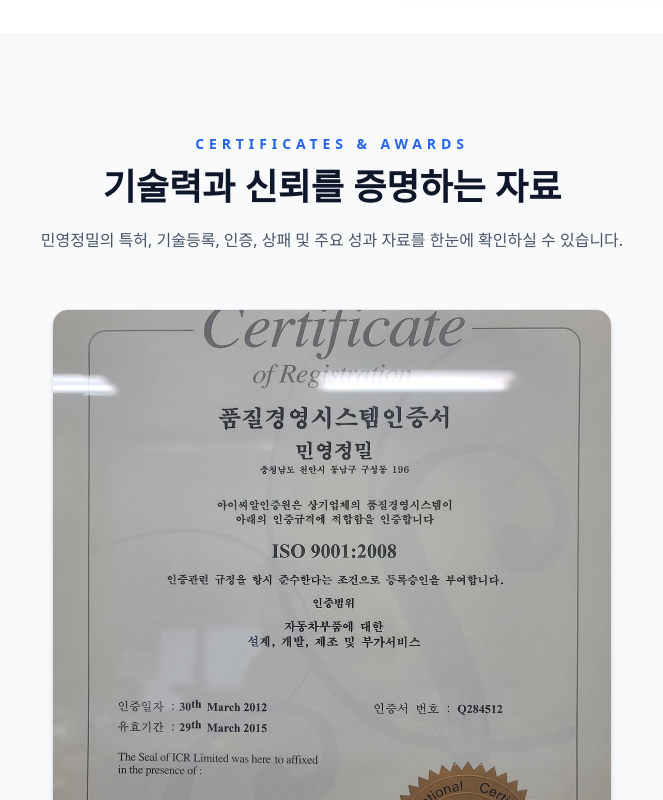
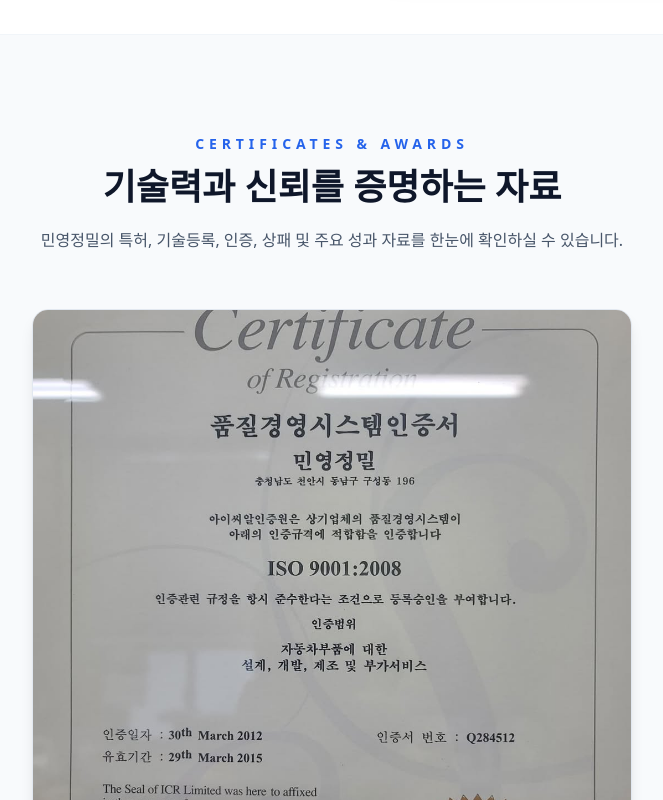
Before and after one commit to noajun1210-hub/min-young-precision, a React (Vite) app: page / in a window 1280 px wide. Shown: the part 1480-2280 px from the top of the page, without its empty margins (308-971 px from the left). Built offline with nearby package versions, Linux system fonts and the light colour scheme; the HTML template or start-up script is replaced by a standard one.

Commit message:
Update Achievements.tsx

```diff
--- a/src/components/Achievements.tsx
+++ b/src/components/Achievements.tsx
@@ -12,18 +12,9 @@ export default function Achievements() {
     }))
   );
 
-  const galleryGridClass =
-    allImages.length === 1
-      ? 'grid grid-cols-1 justify-items-center'
-      : allImages.length === 2
-        ? 'grid grid-cols-1 gap-10 sm:grid-cols-2'
-        : allImages.length === 3
-          ? 'grid grid-cols-1 gap-10 sm:grid-cols-2 lg:grid-cols-3'
-          : 'grid grid-cols-1 gap-10 sm:grid-cols-2 lg:grid-cols-4';
-
   return (
     <section id="achievements" className="py-24 bg-slate-50 border-t border-slate-100">
-      <div className="mx-auto max-w-[1520px] px-4 sm:px-6 lg:px-8">
+      <div className="mx-auto w-full max-w-[1800px] px-4 sm:px-6 lg:px-10">
         <div className="text-center mb-14">
           <span className="text-brand-blue font-bold uppercase tracking-[0.35em] text-xs md:text-sm">
             CERTIFICATES & AWARDS
@@ -39,7 +30,12 @@ export default function Achievements() {
         </div>
 
         {allImages.length > 0 ? (
-          <div className={galleryGridClass}>
+          <div className="relative">
+            <div
+              className={`flex snap-x snap-mandatory gap-8 overflow-x-auto pb-8 ${
+                allImages.length === 1 ? 'justify-center' : ''
+              }`}
+            >
               {allImages.map((item, index) => (
                 <a
                   key={`${item.image}-${index}`}
@@ -47,17 +43,22 @@ export default function Achievements() {
                   target="_blank"
                   rel="noreferrer"
                   aria-label={`${item.category} 이미지 ${index + 1} 크게 보기`}
-                className={`group block w-full ${
-                  allImages.length === 1 ? 'max-w-[560px]' : ''
-                }`}
+                  className="group block w-[86vw] max-w-[620px] shrink-0 snap-center sm:w-[520px] lg:w-[560px] xl:w-[600px]"
                 >
                   <img
                     src={item.image}
                     alt={`${item.category} 이미지 ${index + 1}`}
-                  className="block w-full rounded-2xl border border-slate-200 bg-white object-contain shadow-md transition-all duration-300 group-hover:-translate-y-1 group-hover:shadow-2xl"
+                    className="block h-auto w-full rounded-2xl border border-slate-200 bg-white shadow-lg transition-all duration-300 group-hover:-translate-y-1 group-hover:shadow-2xl"
                   />
                 </a>
               ))}
+            </div>
+
+            {allImages.length > 1 && (
+              <p className="mt-1 text-center text-xs font-medium text-slate-400">
+                좌우로 스크롤하면 모든 자료를 크게 확인할 수 있습니다.
+              </p>
+            )}
           </div>
         ) : (
           <div className="flex min-h-[360px] items-center justify-center rounded-3xl border border-dashed border-slate-300 bg-white text-center">
```
Lines whose indentation alone changed are shown as unchanged.
